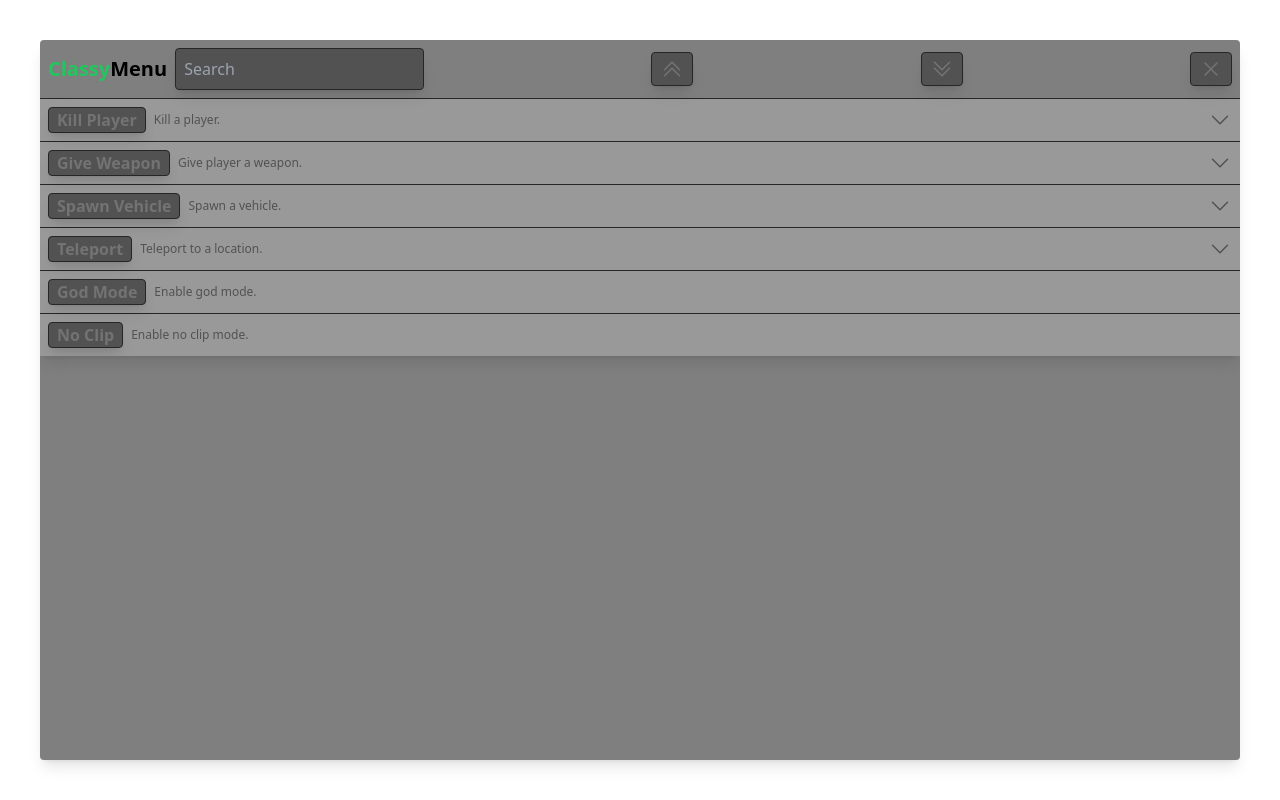
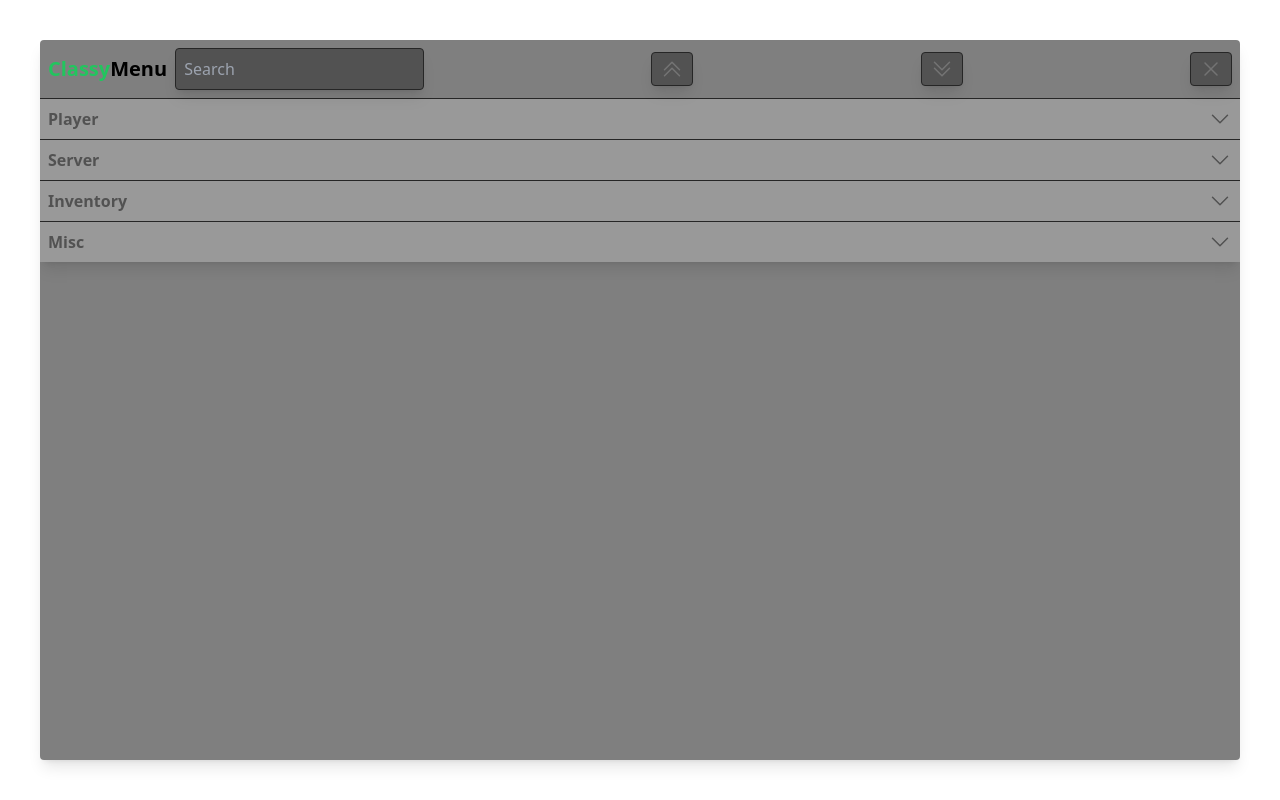
Before and after one commit to Clxssyy/classy-fivem, a React (Vite) app in the folder classy-admin/packages/ui/: page / in a window 1280 px wide. Built offline with nearby package versions, Linux system fonts and the light colour scheme.

Commit message:
Update AdminMenu to use MenuCategory

```diff
--- a/classy-admin/packages/ui/src/components/MenuItem.tsx
+++ b/classy-admin/packages/ui/src/components/MenuItem.tsx
@@ -76,7 +76,7 @@ const MenuItem = (props: MenuItemProps) => {
               hidden ? 'max-h-0 ease-out' : 'ease-in max-h-96'
             }`}
           >
-            <div className='flex p-2 gap-2 flex-wrap'>{options}</div>
+            <div className='flex gap-2 p-2 flex-wrap'>{options}</div>
           </div>
         ) : null}
       </div>
--- a/classy-admin/packages/ui/src/pages/adminMenu/AdminMenu.tsx
+++ b/classy-admin/packages/ui/src/pages/adminMenu/AdminMenu.tsx
@@ -4,14 +4,20 @@ import { fetchNui } from '../../utils/nui'
 import { ChevronDoubleDownIcon, ChevronDoubleUpIcon, XMarkIcon } from '@heroicons/react/24/outline'
 import MenuItem from '../../components/MenuItem'
 import { useEffect, useState } from 'react'
+import MenuCategory from '../../components/MenuCategory'
 
 const AdminMenu = () => {
   const { closePage } = usePageContext()
   const [collapse, setCollapse] = useState(true)
   const [extend, setExtend] = useState(1)
   const [search, setSearch] = useState('')
+  const [categoryExtend, setCategoryExtend] = useState(1)
+  const [categoryCollapse, setCategoryCollapse] = useState(true)
 
   const menuItems = [
+    {
+      category: 'Player',
+      items: [
         {
           itemName: 'Kill Player',
           itemDescription: 'Kill a player.',
@@ -50,6 +56,16 @@ const AdminMenu = () => {
           ),
         },
         {
+          itemName: 'God Mode',
+          itemDescription: 'Enable god mode.',
+          itemFunction: kill,
+        },
+        {
+          itemName: 'No Clip',
+          itemDescription: 'Enable no clip mode.',
+          itemFunction: kill,
+        },
+        {
           itemName: 'Spawn Vehicle',
           itemDescription: 'Spawn a vehicle.',
           itemFunction: kill,
@@ -80,17 +96,166 @@ const AdminMenu = () => {
             </>
           ),
         },
-    {
-      itemName: 'God Mode',
-      itemDescription: 'Enable god mode.',
-      itemFunction: kill,
+      ],
     },
     {
-      itemName: 'No Clip',
-      itemDescription: 'Enable no clip mode.',
+      category: 'Server',
+      items: [
+        {
+          itemName: 'Kick Player',
+          itemDescription: 'Kick a player.',
           itemFunction: kill,
+          functionOptions: (
+            <>
+              <input
+                type='text'
+                placeholder='Player ID'
+                id='player-id'
+                className='p-2 rounded shadow-md'
+              />
+            </>
+          ),
+        },
+        {
+          itemName: 'Ban Player',
+          itemDescription: 'Ban a player.',
+          itemFunction: kill,
+          functionOptions: (
+            <>
+              <input
+                type='text'
+                placeholder='Player ID'
+                id='player-id'
+                className='p-2 rounded shadow-md'
+              />
+              <input
+                type='text'
+                placeholder='Reason'
+                id='reason'
+                className='p-2 rounded shadow-md'
+              />
+              <input
+                type='text'
+                placeholder='Duration'
+                id='duration'
+                className='p-2 rounded shadow-md'
+              />
+            </>
+          ),
+        },
+        {
+          itemName: 'Announce',
+          itemDescription: 'Send an announcement.',
+          itemFunction: kill,
+          functionOptions: (
+            <>
+              <input
+                type='text'
+                placeholder='Message'
+                id='message'
+                className='p-2 rounded shadow-md'
+              />
+            </>
+          ),
+        },
+        {
+          itemName: 'Set Weather',
+          itemDescription: 'Set the weather.',
+          itemFunction: kill,
+          functionOptions: (
+            <>
+              <input
+                type='text'
+                placeholder='Weather Name'
+                id='weather-name'
+                className='p-2 rounded shadow-md'
+              />
+            </>
+          ),
+        },
+        {
+          itemName: 'Set Time',
+          itemDescription: 'Set the time.',
+          itemFunction: kill,
+          functionOptions: (
+            <>
+              <input type='text' placeholder='Time' id='time' className='p-2 rounded shadow-md' />
+            </>
+          ),
+        },
+      ],
+    },
+    {
+      category: 'Inventory',
+      items: [
+        {
+          itemName: 'Give Item',
+          itemDescription: 'Give a player an item.',
+          itemFunction: kill,
+          functionOptions: (
+            <>
+              <input
+                type='text'
+                placeholder='Player ID'
+                id='player-id'
+                className='p-2 rounded shadow-md'
+              />
+              <input
+                type='text'
+                placeholder='Item Name'
+                id='item-name'
+                className='p-2 rounded shadow-md'
+              />
+              <input
+                type='text'
+                placeholder='Amount'
+                id='amount'
+                className='p-2 rounded shadow-md'
+              />
+            </>
+          ),
+        },
+        {
+          itemName: 'Remove Item',
+          itemDescription: 'Remove an item from a player.',
+          itemFunction: kill,
+          functionOptions: (
+            <>
+              <input
+                type='text'
+                placeholder='Player ID'
+                id='player-id'
+                className='p-2 rounded shadow-md'
+              />
+              <input
+                type='text'
+                placeholder='Item Name'
+                id='item-name'
+                className='p-2 rounded shadow-md'
+              />
+              <input
+                type='text'
+                placeholder='Amount'
+                id='amount'
+                className='p-2 rounded shadow-md'
+              />
+            </>
+          ),
+        },
+      ],
+    },
+    {
+      category: 'Misc',
+      items: [
+        {
+          itemName: 'Close Menu',
+          itemDescription: 'Close the menu.',
+          itemFunction: close,
+        },
+      ],
     },
   ]
+
   const [filteredItems, setFilteredItems] = useState(menuItems)
 
   async function close() {
@@ -107,9 +272,30 @@ const AdminMenu = () => {
   })
 
   useEffect(() => {
-    setFilteredItems(
-      menuItems.filter((item) => item.itemName.toLowerCase().includes(search.toLowerCase())),
-    )
+    if (search !== '') setCategoryExtend(categoryExtend + 1)
+    if (search === '') setCategoryCollapse(!categoryCollapse)
+
+    setFilteredItems(() => {
+      if (search === '') return menuItems
+
+      let searchResults = menuItems.map((group) => {
+        return {
+          category: group.category,
+          items: group.items.filter((item) => {
+            return item.itemName.toLowerCase().includes(search.toLowerCase())
+          }),
+        }
+      })
+
+      // Sort by most items
+      searchResults = searchResults.sort((a, b) => {
+        if (a.items.length > b.items.length) return -1
+        if (a.items.length < b.items.length) return 1
+        return 0
+      })
+
+      return searchResults
+    })
   }, [search])
 
   return (
@@ -161,9 +347,14 @@ const AdminMenu = () => {
         </div>
         <div
           id='menuItems'
-          className='divide-y bg-white/20 divide-neutral-800 shadow-lg overflow-y-auto'
+          className='bg-white/20 shadow-lg overflow-y-auto divide-y divide-neutral-800 '
         >
-          {filteredItems.map((item, index) => (
+          {filteredItems.map((group, index) => {
+            return (
+              <MenuCategory
+                key={index}
+                category={group.category}
+                children={group.items.map((item, index) => (
                   <MenuItem
                     key={index}
                     itemName={item.itemName}
@@ -174,6 +365,13 @@ const AdminMenu = () => {
                     toggleExtend={extend}
                   />
                 ))}
+                toggleCollapse={collapse}
+                toggleExtend={extend}
+                toggleCategoryExtend={categoryExtend}
+                toggleCatergoryCollapse={categoryCollapse}
+              />
+            )
+          })}
         </div>
       </div>
     </div>
```
Lines whose indentation alone changed are shown as unchanged.
